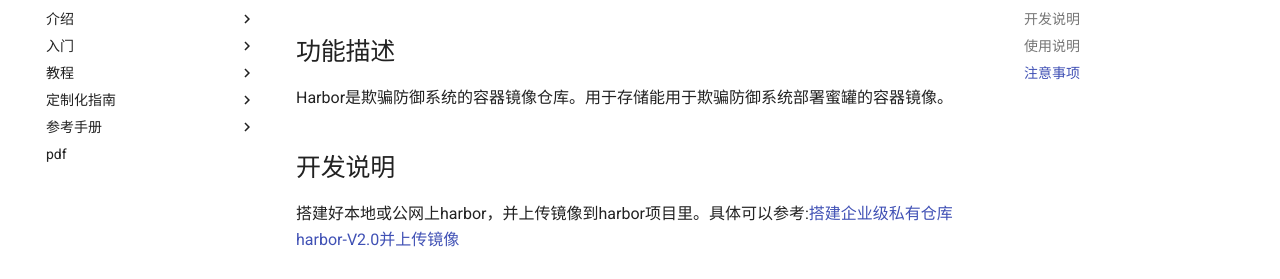
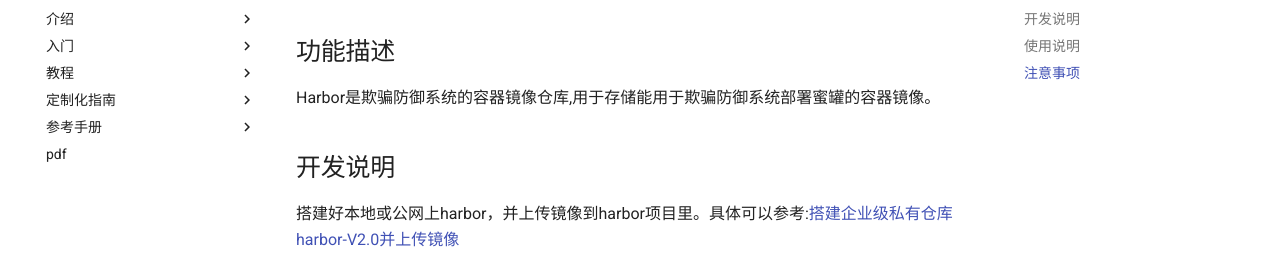
Before and after one commit to seccome/Ehoney, an MkDocs documentation site: the page built from doc/CustomizedGuide/Harbor.md, in a window 1280 px wide. Shown: the part 146-425 px from the top of the page. Built offline with MkDocs 1.6.1 and Material for MkDocs 9.7.7, drawn with Linux system fonts in a browser that asks for light colours.

```diff
--- a/doc/CustomizedGuide/Harbor.md
+++ b/doc/CustomizedGuide/Harbor.md
@@ -1,5 +1,5 @@
 ## 功能描述
-Harbor是欺骗防御系统的容器镜像仓库。用于存储能用于欺骗防御系统部署蜜罐的容器镜像。
+Harbor是欺骗防御系统的容器镜像仓库,用于存储能用于欺骗防御系统部署蜜罐的容器镜像。
 
 ## 开发说明
 搭建好本地或公网上harbor，并上传镜像到harbor项目里。具体可以参考:[搭建企业级私有仓库harbor-V2.0并上传镜像](https://bbs.huaweicloud.com/blogs/196221)
```
